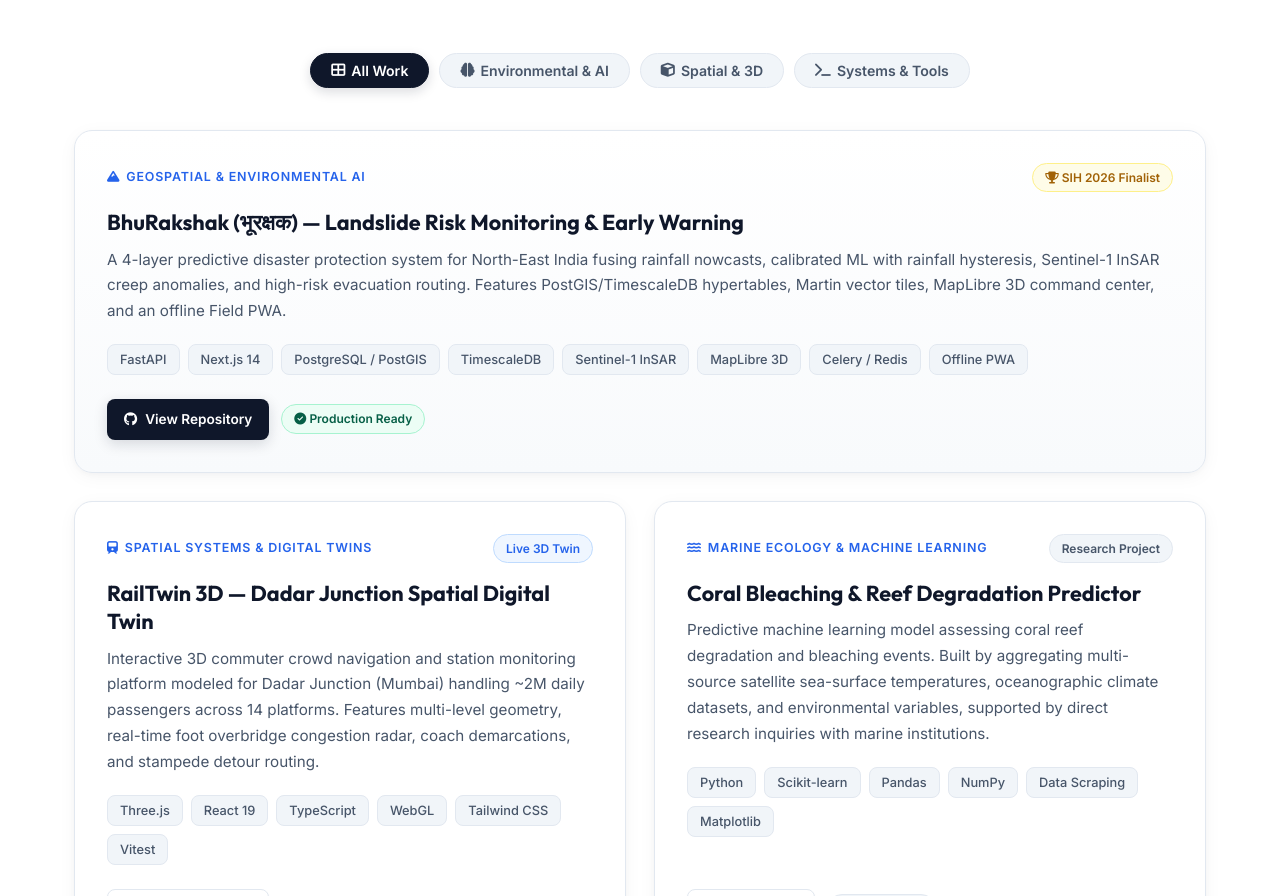
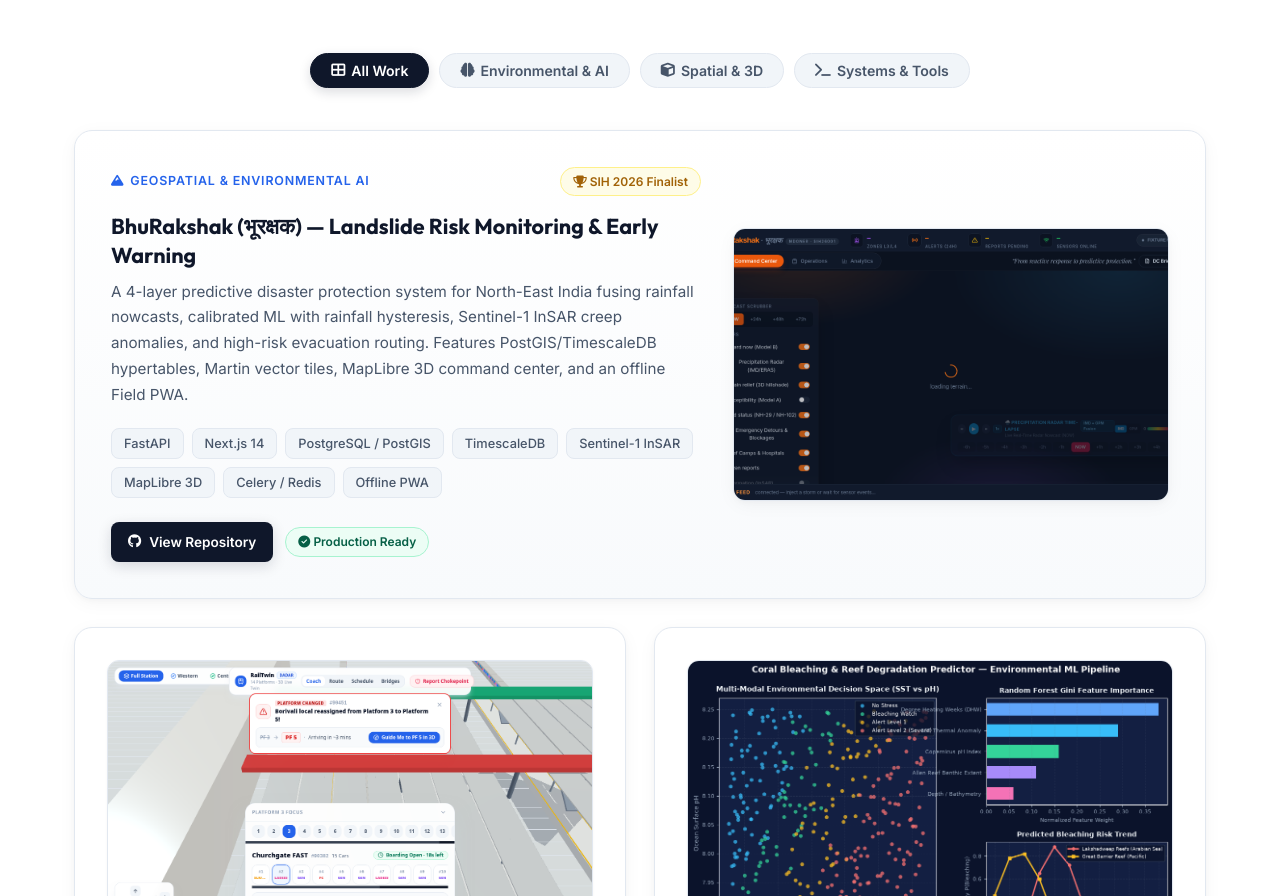
Before and after one commit to SPY-Github22/portfolio, a plain HTML site: page index.html in a window 1280 px wide. Shown: the part 1904-2800 px from the top of the page. Drawn offline with Linux system fonts and the light colour scheme.

Commit message:
feat(showcase): add project preview screenshots, avatar, and open source logos

```diff
--- a/index.html
+++ b/index.html
@@ -115,9 +115,7 @@
             <div class="about-grid">
                 <div class="about-image reveal">
                     <div class="image-wrapper">
-                        <div class="image-placeholder">
-                            <i class="fas fa-code"></i>
-                        </div>
+                        <img src="assets/avatar.jpg" alt="Sudarshan Pai Y" class="about-avatar-img" onerror="this.style.display='none';">
                         <div class="image-border"></div>
                         <div class="image-glow"></div>
                     </div>
@@ -193,7 +191,8 @@
             <div class="projects-grid">
                 <!-- 1. BhuRakshak (SIH Flagship) -->
                 <div class="project-card featured-wide reveal" data-category="ai">
-                    <div>
+                    <div class="featured-content-layout">
+                        <div class="featured-text">
                             <div class="project-meta-bar">
                                 <span class="project-domain-tag"><i class="fas fa-mountain"></i> Geospatial &amp; Environmental AI</span>
                                 <span class="project-status-pill gold"><i class="fas fa-trophy"></i> SIH 2026 Finalist</span>
@@ -212,7 +211,6 @@
                                 <span class="project-tech-pill">Celery / Redis</span>
                                 <span class="project-tech-pill">Offline PWA</span>
                             </div>
-                    </div>
                             <div class="project-actions">
                                 <a href="https://github.com/SPY-Github22/bhrakshak-v2" target="_blank" rel="noopener" class="btn btn-primary btn-sm">
                                     <i class="fab fa-github"></i> View Repository
@@ -220,9 +218,17 @@
                                 <span class="project-status-pill emerald"><i class="fas fa-check-circle"></i> Production Ready</span>
                             </div>
                         </div>
+                        <div class="featured-thumb">
+                            <img src="assets/projects/bhurakshak.png" alt="BhuRakshak Landslide Early Warning System Command Center" loading="lazy">
+                        </div>
+                    </div>
+                </div>
 
                 <!-- 2. RailTwin 3D -->
                 <div class="project-card reveal" data-category="spatial">
+                    <div class="project-thumb">
+                        <img src="assets/projects/railtwin.png" alt="RailTwin 3D Dadar Junction Digital Twin" loading="lazy">
+                    </div>
                     <div>
                         <div class="project-meta-bar">
                             <span class="project-domain-tag"><i class="fas fa-train"></i> Spatial Systems &amp; Digital Twins</span>
@@ -250,6 +256,9 @@
 
                 <!-- 3. Coral Bleaching Predictor -->
                 <div class="project-card reveal" data-category="ai">
+                    <div class="project-thumb">
+                        <img src="assets/projects/coral-bleaching.png" alt="Coral Bleaching &amp; Reef Degradation Predictor Model" loading="lazy">
+                    </div>
                     <div>
                         <div class="project-meta-bar">
                             <span class="project-domain-tag"><i class="fas fa-water"></i> Marine Ecology &amp; Machine Learning</span>
@@ -278,6 +287,9 @@
 
                 <!-- 4. APEX Prime 2 -->
                 <div class="project-card reveal" data-category="spatial">
+                    <div class="project-thumb">
+                        <img src="assets/projects/apex-prime.png" alt="APEX Prime 2: Void Vanguard 3D Combat Simulator" loading="lazy">
+                    </div>
                     <div>
                         <div class="project-meta-bar">
                             <span class="project-domain-tag"><i class="fas fa-gamepad"></i> Real-Time Graphics &amp; WebGL</span>
@@ -307,6 +319,9 @@
 
                 <!-- 5. PortPilot -->
                 <div class="project-card reveal" data-category="systems">
+                    <div class="project-thumb">
+                        <img src="assets/projects/portpilot.png" alt="PortPilot Developer Process &amp; Port Management" loading="lazy">
+                    </div>
                     <div>
                         <div class="project-meta-bar">
                             <span class="project-domain-tag"><i class="fas fa-shield-alt"></i> Systems &amp; Process Management</span>
@@ -347,14 +362,14 @@
                 <div class="oss-grid">
                     <a href="https://github.com/SPY-Github22/datafusion" target="_blank" rel="noopener" class="oss-item">
                         <div class="oss-item-top">
-                            <span class="oss-repo-name"><i class="fab fa-rust" style="color: #dea584;"></i> Apache DataFusion</span>
+                            <span class="oss-repo-name"><img src="assets/logos/datafusion.png" alt="Apache DataFusion" class="oss-logo-img"> Apache DataFusion</span>
                             <span class="oss-tag">Rust</span>
                         </div>
                         <p class="oss-desc">Scalar decimal zero-row evaluation handling for high-performance vectorized query execution.</p>
                     </a>
                     <a href="https://github.com/SPY-Github22/zulip" target="_blank" rel="noopener" class="oss-item">
                         <div class="oss-item-top">
-                            <span class="oss-repo-name"><i class="fab fa-python" style="color: #3572A5;"></i> Zulip Server & API</span>
+                            <span class="oss-repo-name"><img src="assets/logos/zulip.svg" alt="Zulip" class="oss-logo-img"> Zulip Server &amp; API</span>
                             <span class="oss-tag">Python</span>
                         </div>
                         <p class="oss-desc">Direct message type dispatching, bot asset management, and fail-fast client optimizations.</p>
--- a/style.css
+++ b/style.css
@@ -548,6 +548,18 @@ img { max-width: 100%; display: block; }
     z-index: 1;
 }
 
+.about-avatar-img {
+    width: 100%;
+    height: 100%;
+    object-fit: cover;
+    border-radius: var(--radius-xl);
+    position: relative;
+    z-index: 2;
+    box-shadow: var(--shadow-card);
+    border: 1px solid var(--border-subtle);
+    display: block;
+}
+
 .image-glow {
     position: absolute;
     inset: -12px;
@@ -722,6 +734,64 @@ img { max-width: 100%; display: block; }
     grid-column: span 2;
     background: linear-gradient(180deg, #ffffff 0%, var(--bg-secondary) 100%);
     border: 1.5px solid var(--border-subtle);
+    padding: 36px;
+}
+
+.featured-content-layout {
+    display: grid;
+    grid-template-columns: 1.15fr 0.85fr;
+    gap: 32px;
+    align-items: center;
+    width: 100%;
+}
+
+.featured-thumb {
+    position: relative;
+    width: 100%;
+    aspect-ratio: 16 / 10;
+    border-radius: var(--radius-md);
+    overflow: hidden;
+    border: 1px solid var(--border-subtle);
+    background: var(--bg-secondary);
+    box-shadow: var(--shadow-card);
+}
+
+.featured-thumb img {
+    width: 100%;
+    height: 100%;
+    object-fit: cover;
+    object-position: top center;
+    display: block;
+    transition: transform 0.4s cubic-bezier(0.16, 1, 0.3, 1);
+}
+
+.project-card:hover .featured-thumb img {
+    transform: scale(1.025);
+}
+
+.project-thumb {
+    position: relative;
+    width: 100%;
+    aspect-ratio: 16 / 9;
+    border-radius: var(--radius-md);
+    overflow: hidden;
+    margin-bottom: 20px;
+    border: 1px solid var(--border-subtle);
+    background: var(--bg-secondary);
+    box-shadow: 0 1px 3px rgba(0, 0, 0, 0.04);
+}
+
+.project-thumb img {
+    width: 100%;
+    height: 100%;
+    object-fit: cover;
+    object-position: top center;
+    display: block;
+    transition: transform 0.4s cubic-bezier(0.16, 1, 0.3, 1);
+}
+
+.project-card:hover .project-thumb img {
+    transform: scale(1.03);
 }
 
 .project-card.hidden {
@@ -900,6 +970,14 @@ img { max-width: 100%; display: block; }
     display: flex;
     align-items: center;
     gap: 8px;
+}
+
+.oss-logo-img {
+    width: 20px;
+    height: 20px;
+    object-fit: contain;
+    border-radius: 3px;
+    flex-shrink: 0;
 }
 
 .oss-tag {
@@ -1413,6 +1491,12 @@ img { max-width: 100%; display: block; }
 
     .project-card.featured-wide {
         grid-column: span 1;
+        padding: 24px;
+    }
+
+    .featured-content-layout {
+        grid-template-columns: 1fr;
+        gap: 24px;
     }
 
     .oss-grid {
```
Also changed, not shown: assets/avatar.jpg (added), assets/logos/datafusion.png (added), assets/logos/zulip.svg (added), assets/projects/apex-prime.png (added), assets/projects/bhurakshak.png (added), assets/projects/coral-bleaching.png (added), assets/projects/portpilot.png (added), assets/projects/railtwin.png (added). Lines whose indentation alone changed are shown as unchanged.
